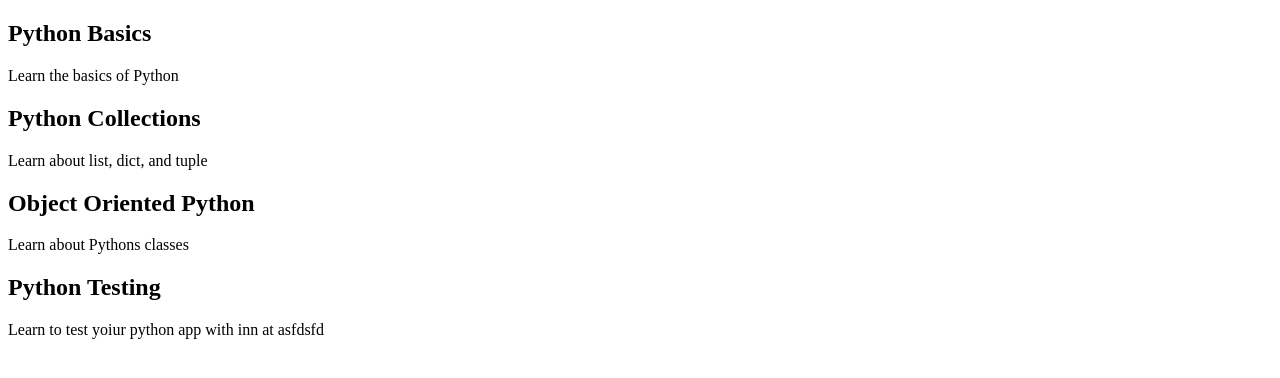
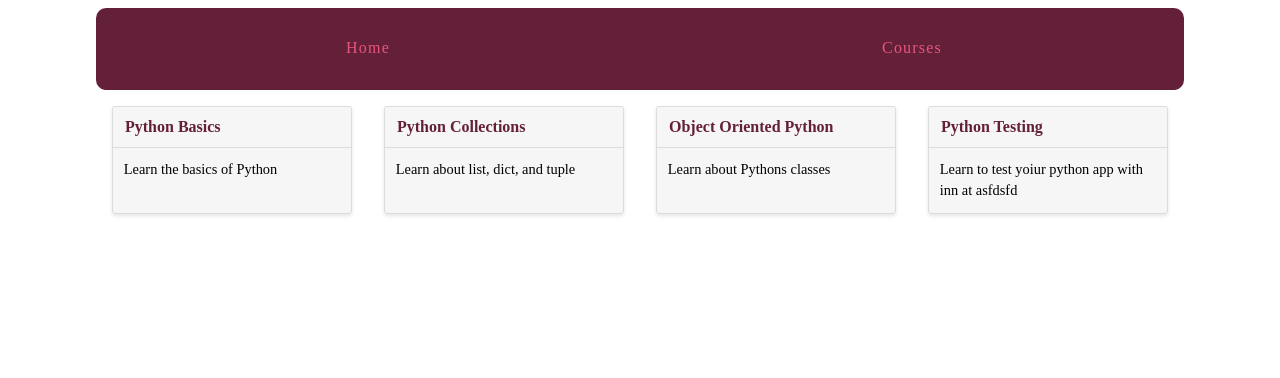
Before and after one commit to franksalas/learning_site, a Django app: page /courses/ in a window 1280 px wide. Shown: the top 378 px of the page. Run offline with Django 3.2, Linux system fonts and the light colour scheme; data comes from the database, SQL or seed files in the repository; both versions use the stored data as it was after the commit.

Commit message:
end of part 5 Final details

```diff
--- a/courses/models.py
+++ b/courses/models.py
@@ -18,6 +18,7 @@ class Step(models.Model):
     description = models.TextField()
     order = models.IntegerField(default=0)
     course = models.ForeignKey(Course)
+    content = models.TextField(blank=True, default='')
 
 
     class Meta:
--- a/courses/templates/courses/course_detail.html
+++ b/courses/templates/courses/course_detail.html
@@ -9,7 +9,10 @@
 
 <section>
     {% for step in course.step_set.all %}
-    <h3>{{ step.title }}</h3>
+    <h3>
+        <a href="{% url 'courses:step' course_pk=step.course.pk step_pk=step.pk %}"> {{ step.title }}
+        </a>
+    </h3>
     {{ step.description}}
 
 {% endfor %}
--- a/courses/templates/courses/course_list.html
+++ b/courses/templates/courses/course_list.html
@@ -1,14 +1,16 @@
-<!DOCTYPE html>
-<html lang="en">
-<head>
-    <meta charset="UTF-8">
-    <title>Title</title>
-</head>
-<body>
+{% extends 'layout.html' %}
+
+{% block title %} Availible Courses {% endblock %}
+
+{% block content %}
+
+    <div class="cards">
 {% for course in courses %}
-    <h2>{{ course.title }}</h2>
-    {{ course.description }}
-
- {% endfor %}
-</body>
-</html>
+    <div class="card">
+   <header><a href="{% url 'courses:detail' pk=course.pk %}">{{ course.title }}</a></header>
+    <div class="card-copy">
+        {{ course.description }}
+    </div>
+</div>
+ {% endfor %}</div>
+{% endblock %}
--- a/courses/urls.py
+++ b/courses/urls.py
@@ -2,6 +2,7 @@ from django.conf.urls import url
 from . import views
 
 urlpatterns = [
-    url(r'^$', views.course_list),
-    url(r'(?P<pk>\d+)/$', views.course_detail),
+    url(r'^$', views.course_list, name='list'),
+    url(r'(?P<course_pk>\d+)/(?P<step_pk>\d+)/$', views.step_detail, name='step'),
+    url(r'(?P<pk>\d+)/$', views.course_detail, name='detail'),
 ]
--- a/courses/views.py
+++ b/courses/views.py
@@ -1,5 +1,5 @@
 from django.shortcuts import render, get_object_or_404
-from .models import Course
+from .models import Course, Step
 
 
 def course_list(request):
@@ -10,3 +10,8 @@ def course_list(request):
 def course_detail(request, pk):
     course = get_object_or_404(Course, pk=pk)
     return render(request, 'courses/course_detail.html', {'course': course})
+
+
+def step_detail(request, course_pk, step_pk):
+    step = get_object_or_404(Step, course_id = course_pk, pk= step_pk)
+    return render(request, 'courses/step_detail.html', {'step': step})
--- a/learning_site/urls.py
+++ b/learning_site/urls.py
@@ -19,7 +19,7 @@ from django.contrib.staticfiles.urls import staticfiles_urlpatterns
 
 from . import views
 urlpatterns = [
-    url(r'^courses/', include('courses.urls')),
+    url(r'^courses/', include('courses.urls', namespace='courses')),
     url(r'^admin/', include(admin.site.urls)),
     url(r'^$', views.home),
 
--- a/templates/layout.html
+++ b/templates/layout.html
@@ -8,7 +8,12 @@
 </head>
 <body>
 
-<div class="site-container">
+<div class="site-container"><nav>
+    <a href="{% url 'views.home' %}">Home</a>
+    <a href="{% url 'courses:list' %}">Courses</a>
+
+</nav>
+
     {% block content %} {% endblock %}
 
 
```
Also changed, not shown: courses/templates/courses/step_detail.html (added, +11 -0 lines), db.sqlite3.
